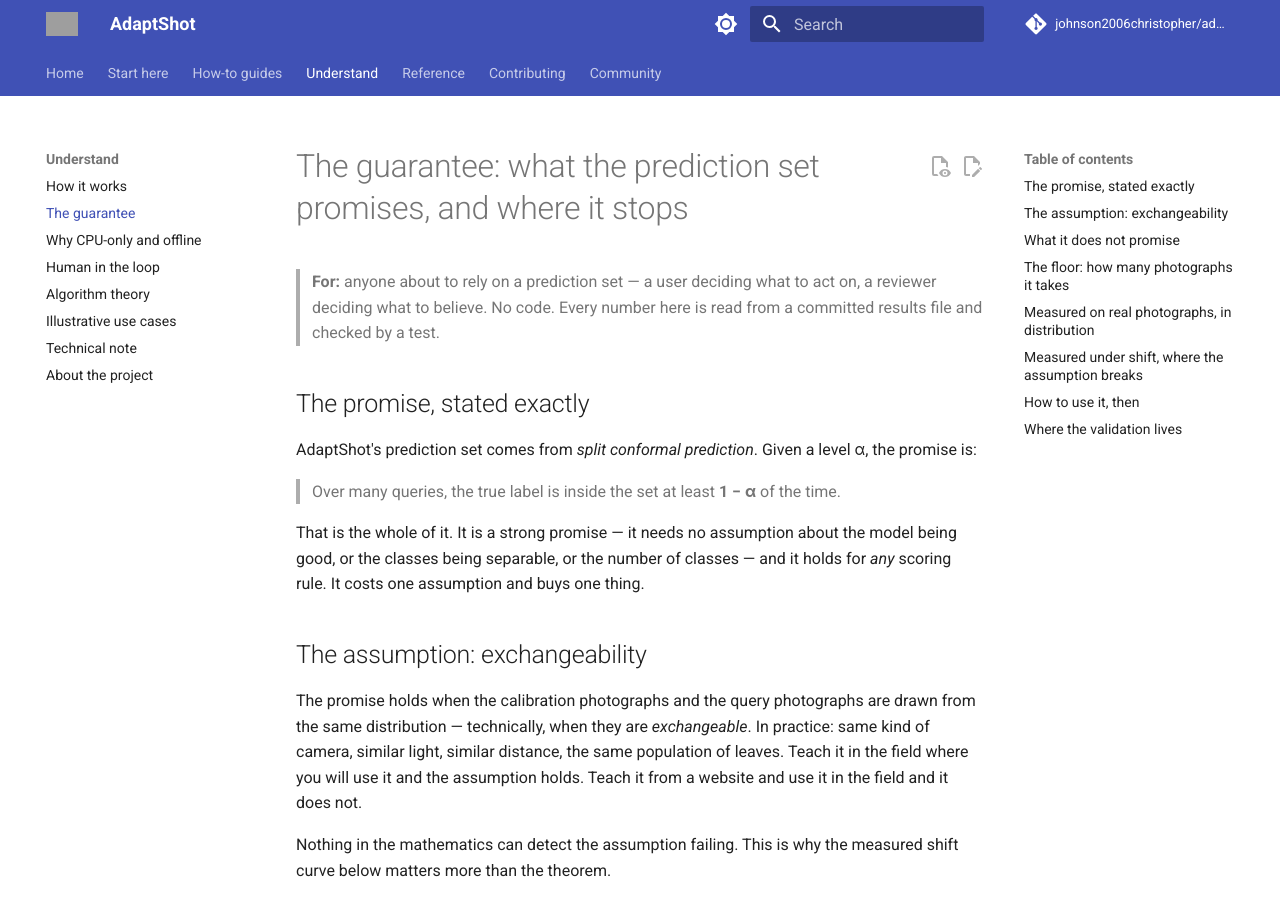
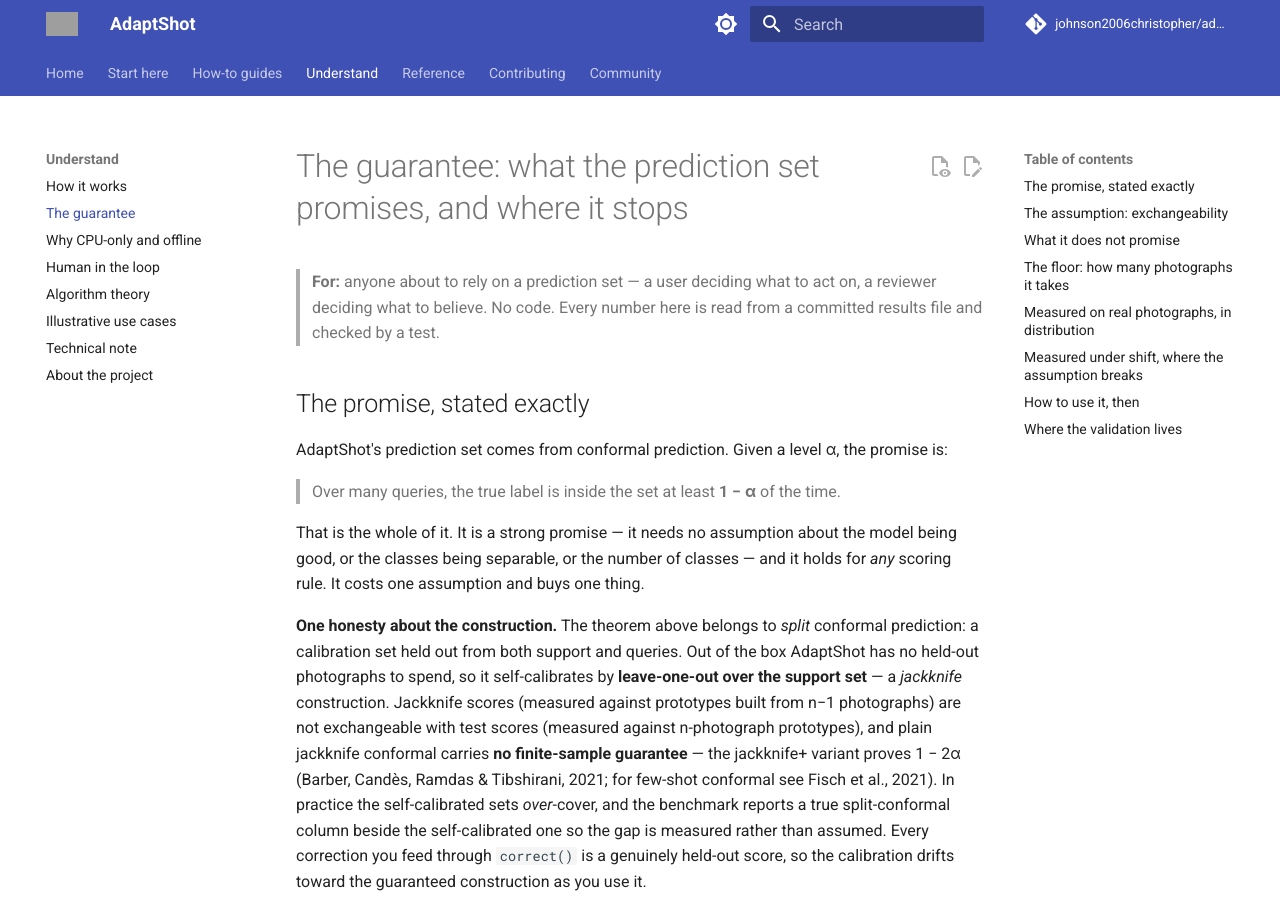
Before and after one commit to johnson2006christopher/adaptshot, an MkDocs documentation site: the page built from docs/understand/the-guarantee.md, in a window 1280 px wide and 900 px high. Built offline with MkDocs 1.6.1 and Material for MkDocs 9.7.7, drawn with Linux system fonts in a browser that asks for light colours; comment, search, counter and statistics services are not loaded; grey boxes are pictures that could not be loaded.

Commit message:
docs: the-guarantee names the jackknife construction, its missing theorem, and the split column (#114)

```diff
--- a/docs/understand/the-guarantee.md
+++ b/docs/understand/the-guarantee.md
@@ -4,11 +4,13 @@
 
 ## The promise, stated exactly
 
-AdaptShot's prediction set comes from *split conformal prediction*. Given a level α, the promise is:
+AdaptShot's prediction set comes from conformal prediction. Given a level α, the promise is:
 
 > Over many queries, the true label is inside the set at least **1 − α** of the time.
 
 That is the whole of it. It is a strong promise — it needs no assumption about the model being good, or the classes being separable, or the number of classes — and it holds for *any* scoring rule. It costs one assumption and buys one thing.
+
+**One honesty about the construction.** The theorem above belongs to *split* conformal prediction: a calibration set held out from both support and queries. Out of the box AdaptShot has no held-out photographs to spend, so it self-calibrates by **leave-one-out over the support set** — a *jackknife* construction. Jackknife scores (measured against prototypes built from n−1 photographs) are not exchangeable with test scores (measured against n-photograph prototypes), and plain jackknife conformal carries **no finite-sample guarantee** — the jackknife+ variant proves 1 − 2α (Barber, Candès, Ramdas & Tibshirani, 2021; for few-shot conformal see Fisch et al., 2021). In practice the self-calibrated sets *over*-cover, and the benchmark reports a true split-conformal column beside the self-calibrated one so the gap is measured rather than assumed. Every correction you feed through `correct()` is a genuinely held-out score, so the calibration drifts toward the guaranteed construction as you use it.
 
 ## The assumption: exchangeability
 
```
